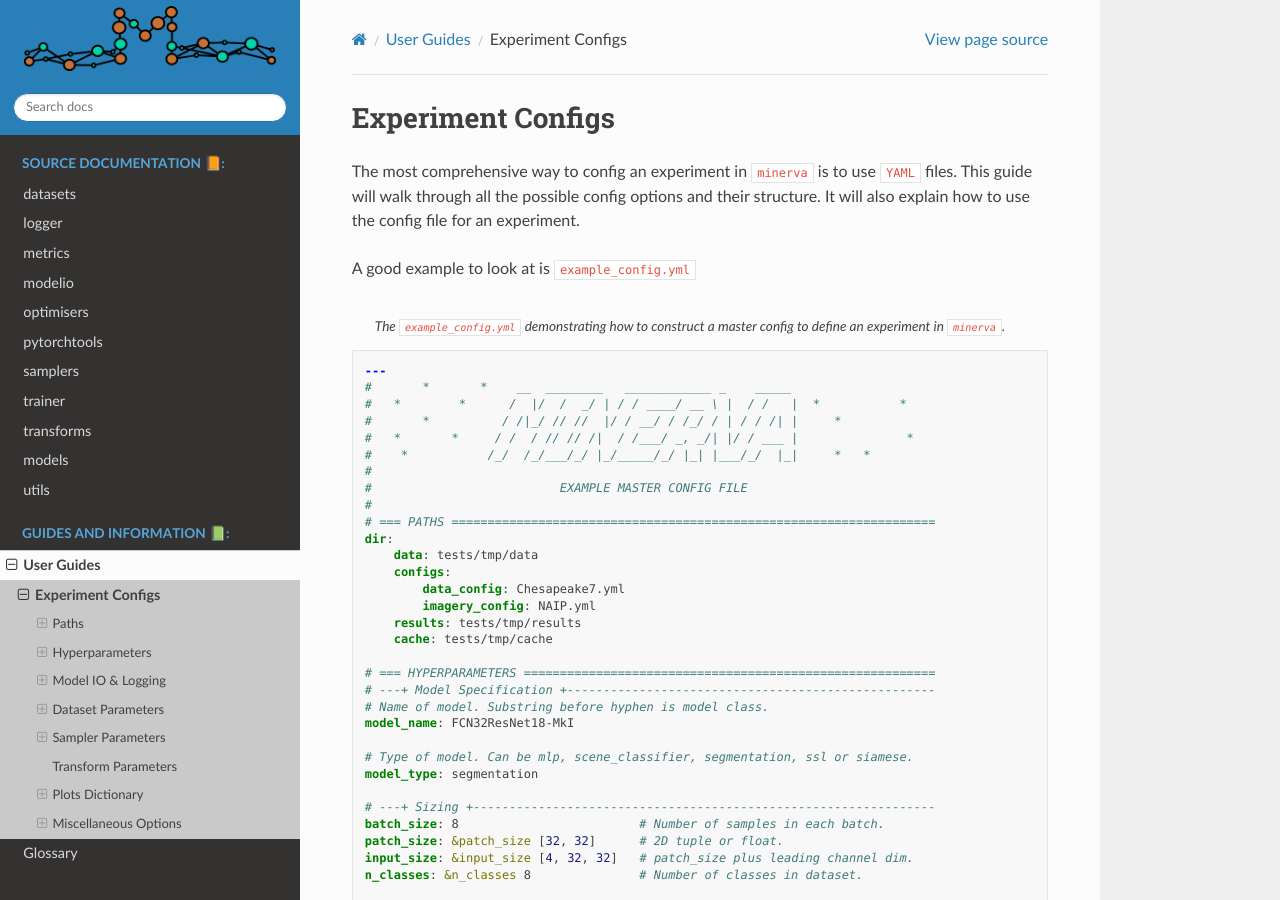
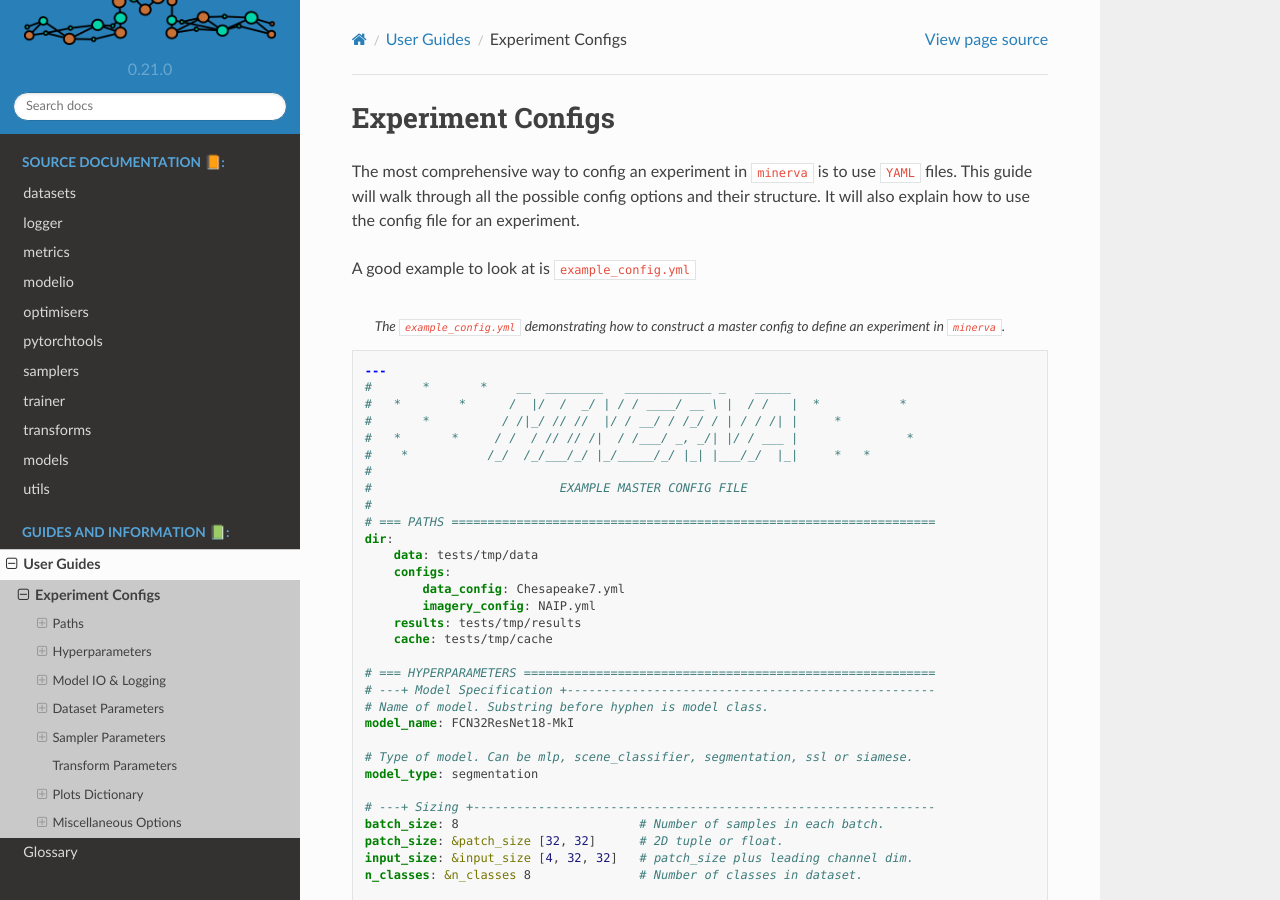
Before and after one commit to Pale-Blue-Dot-97/Minerva, a Sphinx documentation site: the page built from docs/source/guides/exp_config.rst, in a window 1280 px wide and 900 px high. Built offline with Sphinx 7.4.7 and the Read the Docs theme 2.0.0, drawn with Linux system fonts in a browser that asks for light colours.

```diff
--- a/docs/conf.py
+++ b/docs/conf.py
@@ -16,12 +16,14 @@ import sys
 
 sys.path.insert(0, os.path.abspath("../minerva/"))
 
+import minerva
 
 # -- Project information -----------------------------------------------------
 
 project = "minerva"
 copyright = "2023, Harry Baker"
-author = "Harry Baker"
+author = minerva.__author__
+version = minerva.__version__
 
 
 # -- General configuration ---------------------------------------------------
@@ -74,3 +76,7 @@ html_theme = "sphinx_rtd_theme"
 html_static_path = ["source/_static"]
 
 html_logo = "images/Minerva_logo.png"
+
+html_theme_options = {
+    "navigation_depth": -1,
+}
```
